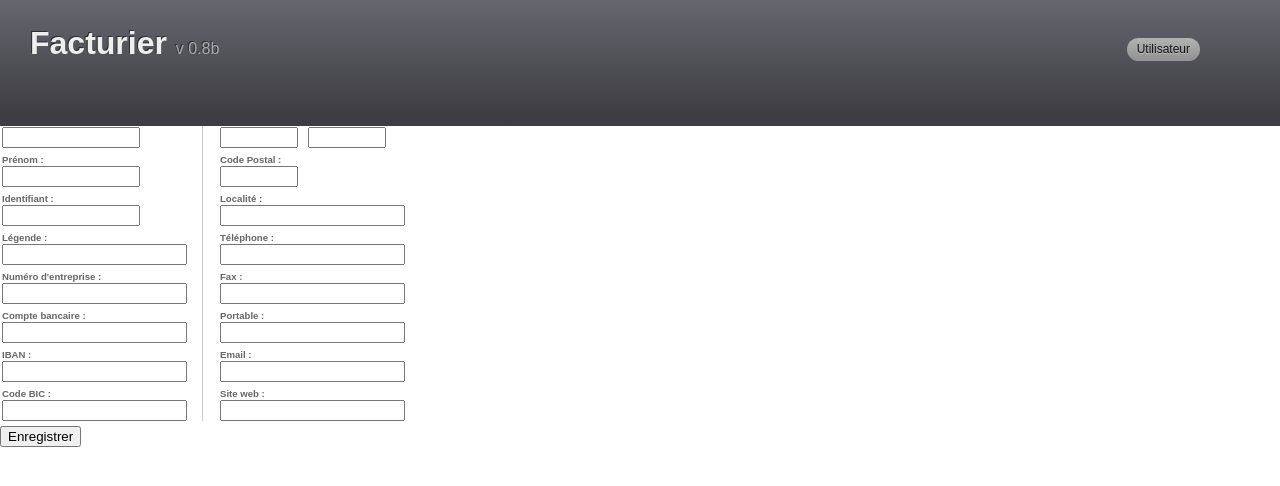
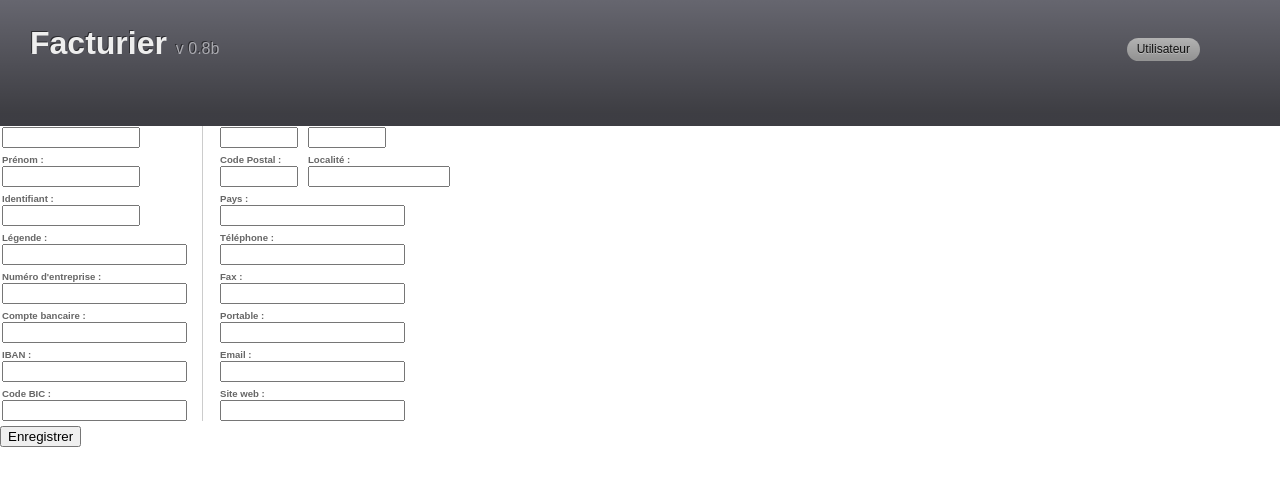
Before and after one commit to doumham/FacturierOld, a PHP site: page /formUtilisateur.php in a window 1280 px wide. Shown: the top 486 px of the page. Run offline with PHP 8.4, Linux system fonts and the light colour scheme; data that the repository does not hold is empty.

Commit message:
Pays field added

```diff
--- a/css/master.css
+++ b/css/master.css
@@ -113,10 +113,12 @@ form fieldset { padding:0; border:none; float:left; }
 form #firstFieldset { padding-right:15px; margin-right:15px; border-right:1px solid #ccc; }
 form p { clear:both; margin: 0; padding-top: 5px; }
 form#utilisateur p.float { margin-right:10px; float: left; clear:none; }
+form#utilisateur p.clear { clear: both; }
 form label { display: block; float:none; font-size: .8em; font-weight: bold; color:#666; }
 #dialog input { width:220px; }
 #dialog input[type="submit"] { margin:10px 0; width:auto; }
 form #numero, form #num, form #boite, form #codepostal, form #cp { width:70px; }
+form #localite { width: 134px; }
 form #nom, form #prenom, form #login { width:130px; }
 #dialog input[name="jour"], #dialog input[name="mois"] { width:40px; }
 #dialog input[name="lannee"], #dialog input[name="pourcent_tva"] { width:60px; }
--- a/formClient.php
+++ b/formClient.php
@@ -10,6 +10,7 @@ $num = '';
 $boite = '';
 $cp = '';
 $localite = '';
+$pays = '';
 $tel = '';
 $email = '';
 $site = '';
@@ -79,6 +80,10 @@ if (!isset($_GET['ajaxed'])) {
 					<label for="localite">Localité : </label>
 					<input name="localite" type="text" value="<?php echo htmlspecialchars($localite)?>" id="localite" />
 				</p>
+				<p>
+					<label for="pays">Pays : </label>
+					<input name="pays" type="text" value="<?php echo htmlspecialchars($pays)?>" id="pays" />
+				</p>
 			</fieldset>
 			<p>
 				<input type="submit" type="text" value="Enregistrer" id="validation" />
--- a/formUtilisateur.php
+++ b/formUtilisateur.php
@@ -74,13 +74,17 @@ if (!isset($_GET['ajaxed'])) {
 					<label for="boite">Boîte&nbsp;:</label>
 					<input id="boite" name="boite" type="text" value="<?php if(isset($boite))echo $boite?>" />
 				</p>
-				<p>
+				<p class="float clear">
 					<label for="codepostal">Code Postal&nbsp;:</label>
 					<input id="codepostal" name="codepostal" type="text" value="<?php if(isset($codepostal))echo $codepostal?>" />
 				</p>
-				<p>
+				<p class="float">
 					<label for="localite">Localité&nbsp;:</label>
 					<input id="localite" name="localite" type="text" value="<?php if(isset($localite))echo $localite?>" />
+				</p>
+				<p>
+					<label for="pays">Pays&nbsp;:</label>
+					<input id="pays" name="pays" type="text" value="<?php if(isset($pays))echo $pays?>" />
 				</p>
 				<p>
 					<label for="telephone">Téléphone&nbsp;:</label>
--- a/requetes/insertClient.php
+++ b/requetes/insertClient.php
@@ -5,9 +5,9 @@
 	$denomination = $nom.' '.$prenom;
 }
 if($id){
-	$req = mysql_query("UPDATE `clients` SET `denomination`='$denomination', `nom`='$nom', `prenom`='$prenom', `adresse`='$adresse', `num`='$num', `boite`='$boite', `cp`='$cp', `localite`='$localite', `tel`='$tel', `email`='$email', `site`='$site', `tva`='$tva' WHERE `id_client`='$id'") or die(mysql_error());
+	$req = mysql_query("UPDATE `clients` SET `denomination`='$denomination', `nom`='$nom', `prenom`='$prenom', `adresse`='$adresse', `num`='$num', `boite`='$boite', `cp`='$cp', `localite`='$localite', `pays`='$pays', `tel`='$tel', `email`='$email', `site`='$site', `tva`='$tva' WHERE `id_client`='$id'") or die(mysql_error());
 } else {
-	$req = mysql_query("INSERT INTO `clients`(`denomination`,`nom`,`prenom`,`adresse`,`num`,`boite`,`cp`,`localite`,`tel`,`email`,`site`,`tva`) VALUES ('$denomination','$nom','$prenom','$adresse','$num','$boite','$cp','$localite','$tel','$email','$site','$tva')") or die(mysql_error());
+	$req = mysql_query("INSERT INTO `clients`(`denomination`,`nom`,`prenom`,`adresse`,`num`,`boite`,`cp`,`localite`,`pays`,`tel`,`email`,`site`,`tva`) VALUES ('$denomination','$nom','$prenom','$adresse','$num','$boite','$cp','$localite','$pays','$tel','$email','$site','$tva')") or die(mysql_error());
 }
 if (isset($_POST['ajaxed']) && !empty($_POST['ajaxed'])) {
 	if ($req) {
--- a/requetes/updateUtilisateur.php
+++ b/requetes/updateUtilisateur.php
@@ -16,6 +16,7 @@ if (!empty($password)) {
 			`boite`='$boite',
 			`codepostal`='$codepostal',
 			`localite`='$localite',
+			`pays`='$pays',
 			`telephone`='$telephone',
 			`fax`='$fax',
 			`portable`='$portable',
@@ -40,6 +41,7 @@ if (!empty($password)) {
 			`boite`='$boite',
 			`codepostal`='$codepostal',
 			`localite`='$localite',
+			`pays`='$pays',
 			`telephone`='$telephone',
 			`fax`='$fax',
 			`portable`='$portable',
```
